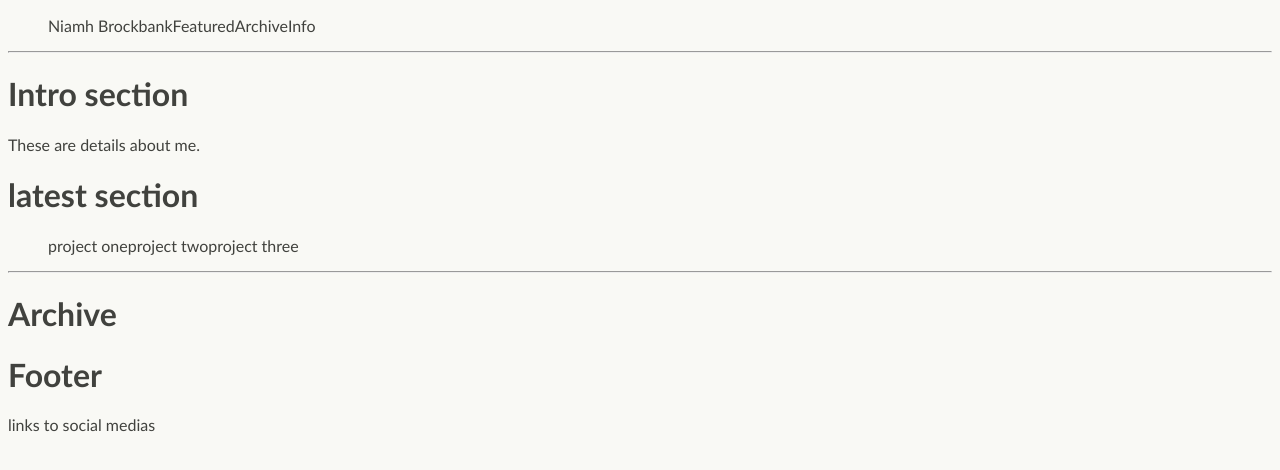
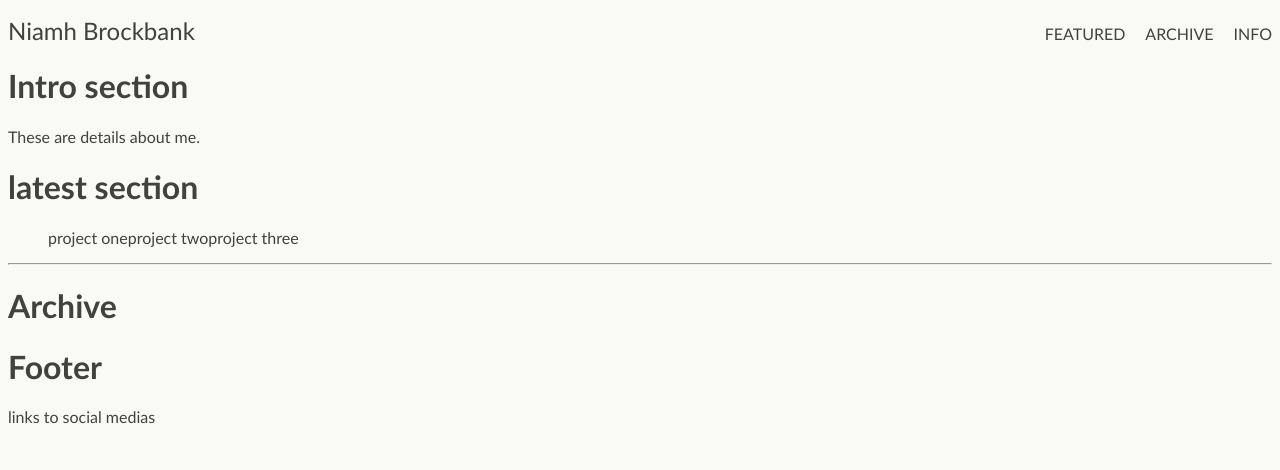
Before and after one commit to niamhbrockbank/portfolio, a React (Create React App) app: page / in a window 1280 px wide. Shown: the top 470 px of the page. Built offline with nearby package versions, Linux system fonts and the light colour scheme.

Commit message:
Format CSS menu bar

```diff
--- a/src/components/MenuBar.tsx
+++ b/src/components/MenuBar.tsx
@@ -1,13 +1,14 @@
 export default function MenuBar():JSX.Element {
     return (
         <>
-            <ul id='menu_list'>
-                <li>Niamh Brockbank</li>
-                <li>Featured</li>
-                <li>Archive</li>
-                <li>Info</li>
+            <ul id='menu_bar'>
+                <li id='menu_name'>Niamh Brockbank</li>
+                <div id='menu_list'>
+                    <li className="menu_list_option">FEATURED</li>
+                    <li className="menu_list_option">ARCHIVE</li>
+                    <li className="menu_list_option">INFO</li>
+                </div>
             </ul>
-            <hr />
         </>
     )
 }
--- a/src/styles.css
+++ b/src/styles.css
@@ -10,10 +10,37 @@ body{
     background-color: #f9f9f5;
 }
 
+#menu_bar{
+    padding: 5px 0px;
+    display:flex;
+    flex-direction: row;
+    list-style-type: none;
+    padding: 0px;
+    align-items: baseline;
+    justify-content: space-between;
+}
+
 #menu_list{
-    display : flex;
-    flex-direction : row;
-    list-style-type: none;
+    display:flex;
+    flex-direction: row;
+    justify-content: space-between;
+    gap: 20px;
+}
+
+#menu_name{
+    margin: 0px;
+    font-size: 24px;
+    padding: 0 50px 0 0;
+    flex-wrap: nowrap;
+}
+
+.menu_list_option{
+    text-align: center;
+    padding : 0px;
+}
+
+.menu_list_option:hover{
+    border-bottom: 1.5px solid #41423e;
 }
 
 #latest_list{
```
